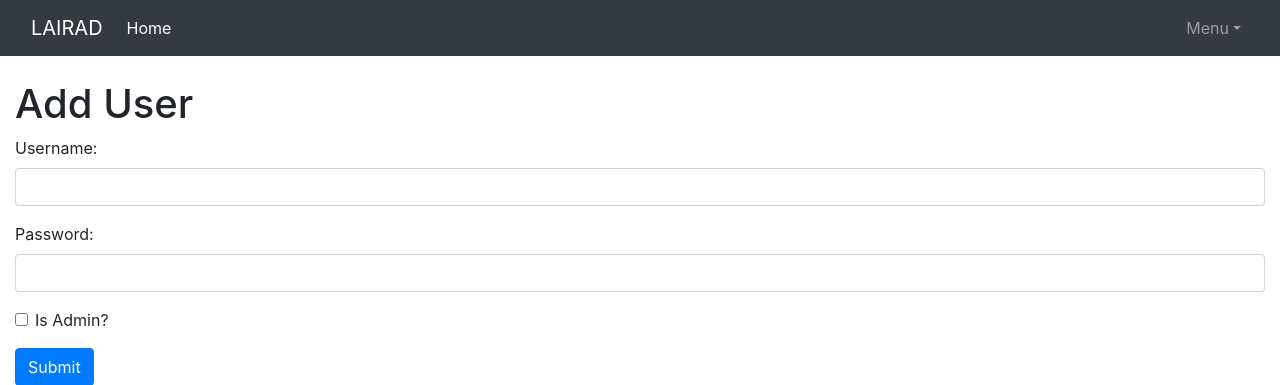
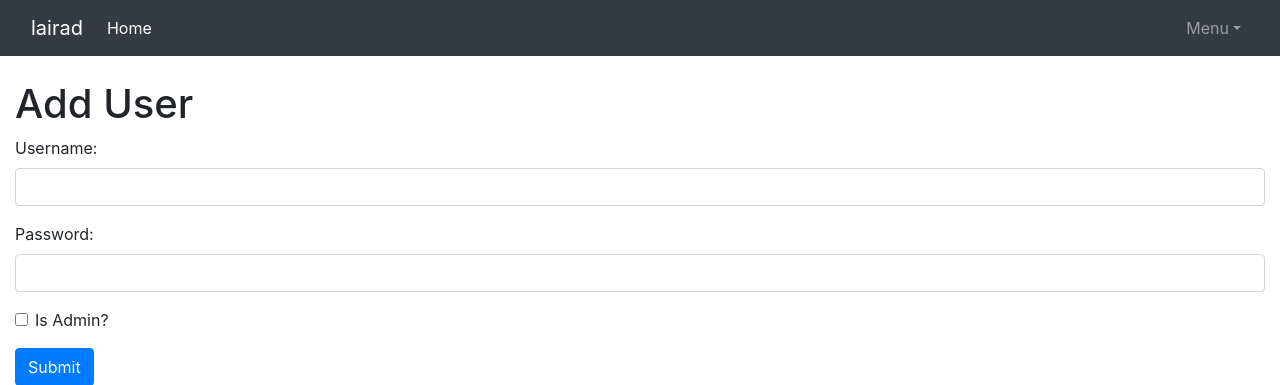
Before and after one commit to th-neu/lairad, a Flask app: page /add_user in a window 1280 px wide. Shown: the top 385 px of the page. Run offline with Flask 3, Linux system fonts and the light colour scheme; the visitor is signed in with stand-in values (Sample User, id 1); some libraries are stand-ins or nearby versions.

Commit message:
minor typo in base.html

```diff
--- a/templates/base.html
+++ b/templates/base.html
@@ -10,7 +10,7 @@
 
     <nav class="navbar navbar-expand-md navbar-dark bg-dark mb-4">
       <div class="container-fluid">
-        <a class="navbar-brand" href="{{ url_for('home') }}">LAIRAD</a>
+        <a class="navbar-brand" href="{{ url_for('home') }}">lairad</a>
         <button class="navbar-toggler" type="button" data-toggle="collapse" data-target="#navbarCollapse" aria-controls="navbarCollapse" aria-expanded="false" aria-label="Toggle navigation">
           <span class="navbar-toggler-icon"></span>
         </button>
@@ -32,6 +32,7 @@
               <div class="dropdown-menu" aria-labelledby="navbarDropdown">
 			    {% if current_user.is_admin %}
                 <a class="dropdown-item" href="{{ url_for('add_user') }}">Add User</a>
+				<a class="dropdown-item" href="{{ url_for('add_project') }}">Add Project</a>
                 {% endif %}
                 <a class="dropdown-item" href="{{ url_for('config.config') }}">Config</a>
                 <form method="POST" action="{{ url_for('logout') }}" id="logout-form">
```
